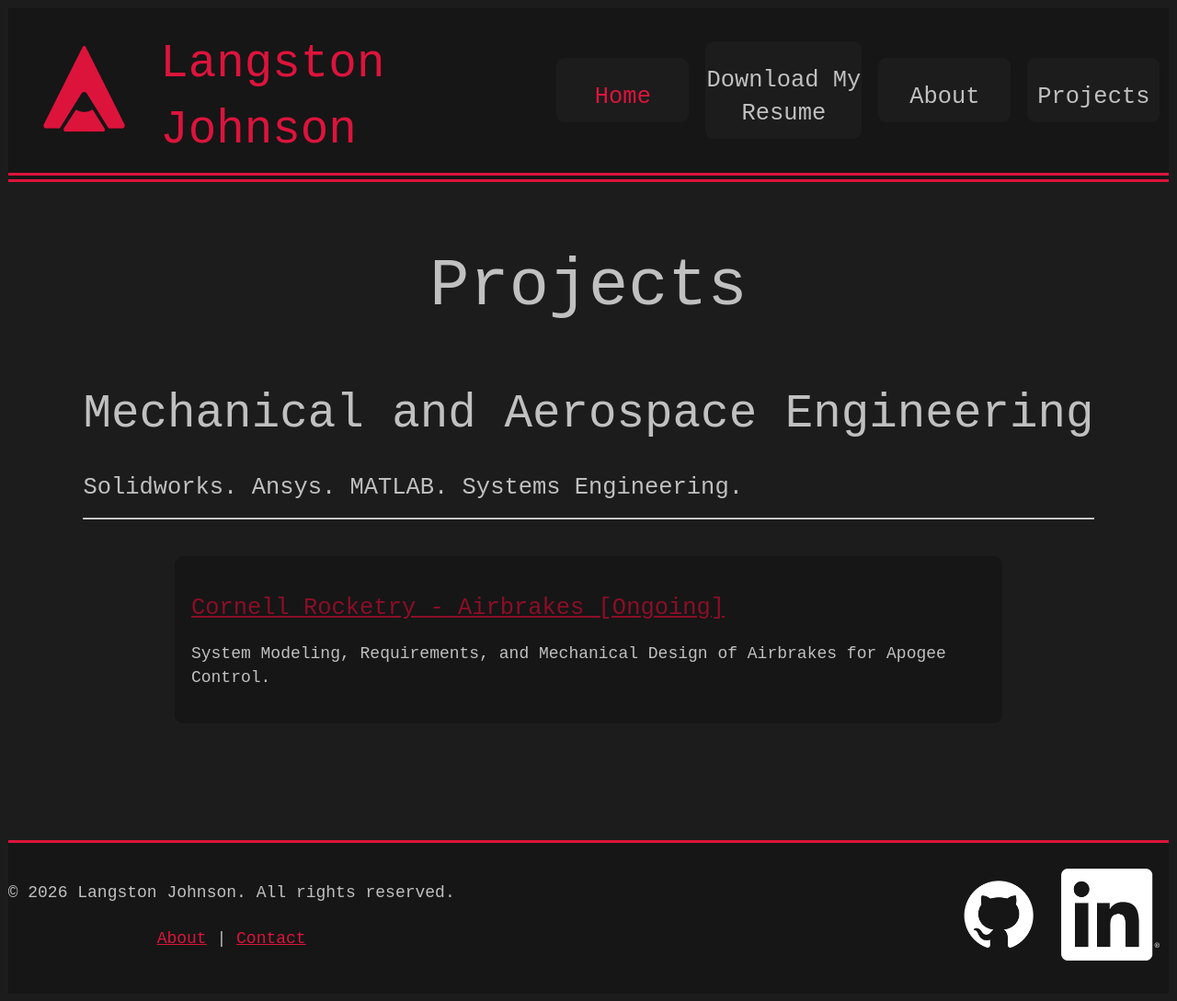
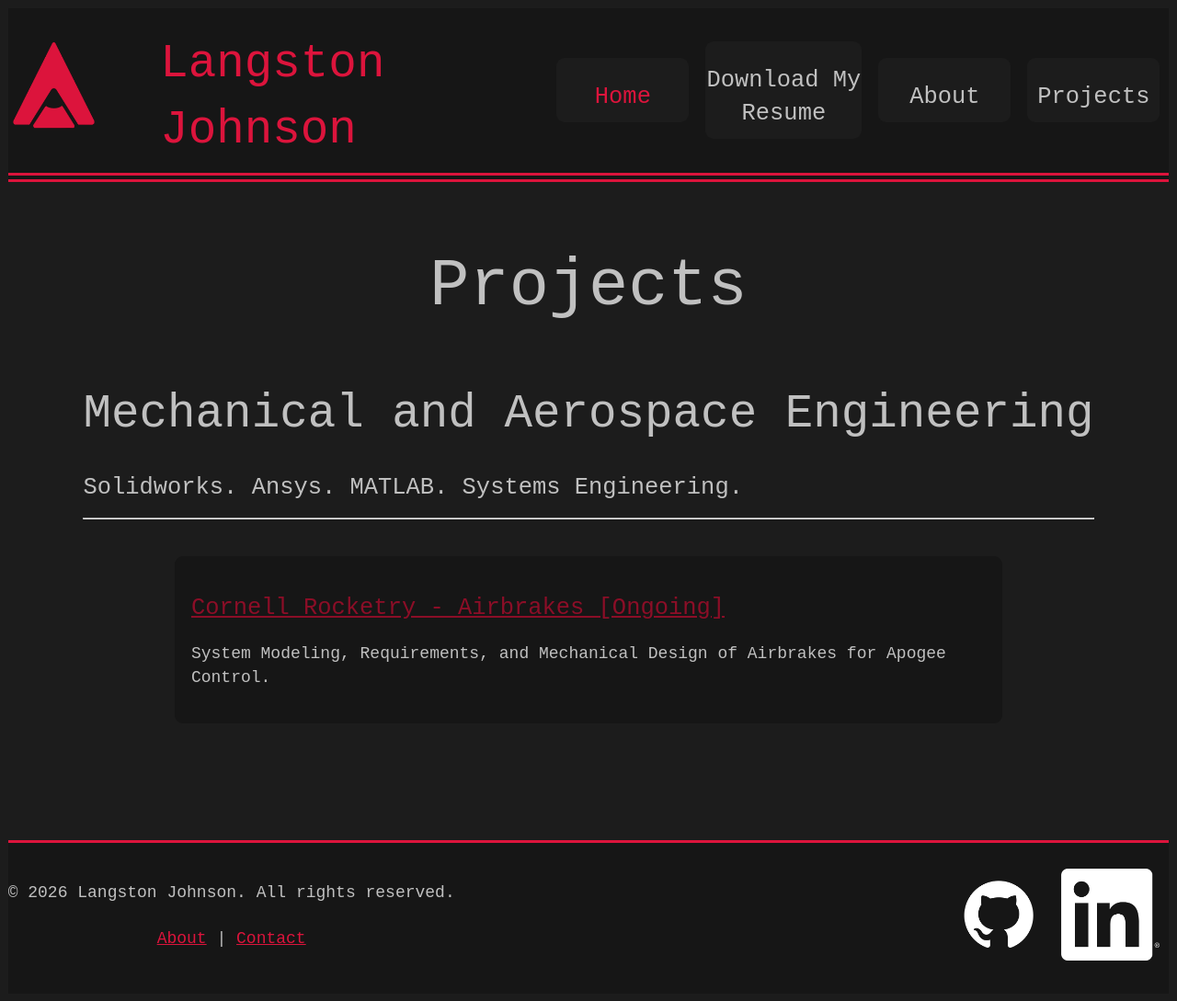
Before and after one commit to Langgit72/langisonline, a Jekyll site: the page built from projects.html, in a window 1280 px wide. Shown: the whole page at 92% size. Built offline with Jekyll 4.4.1, drawn with Linux system fonts in a browser that asks for light colours.

Commit message:
Revert "Site Manifest"
This reverts commit 2a53b2fed8f34b79db35e7cc69ca237ada86a5bb.

```diff
--- a/_layouts/default.html
+++ b/_layouts/default.html
@@ -30,8 +30,9 @@
   <body>
     <header>
       <div class ="flex-container-space-between">
-        <div class ="flex-container-column" padding="0">
+        <div>
           <img class = 'favicon-header' src="{{'assets/favicon/android-chrome-192x192.png' | relative_url}}" alt = "favicon">
+          <!--<p>totem</p>-->
         </div>
         <h2  style="color: var(--Crimson-Red);">{{ site.title }}</h2>
         <div class ="flex-container-row-no-wrap-end">
```
